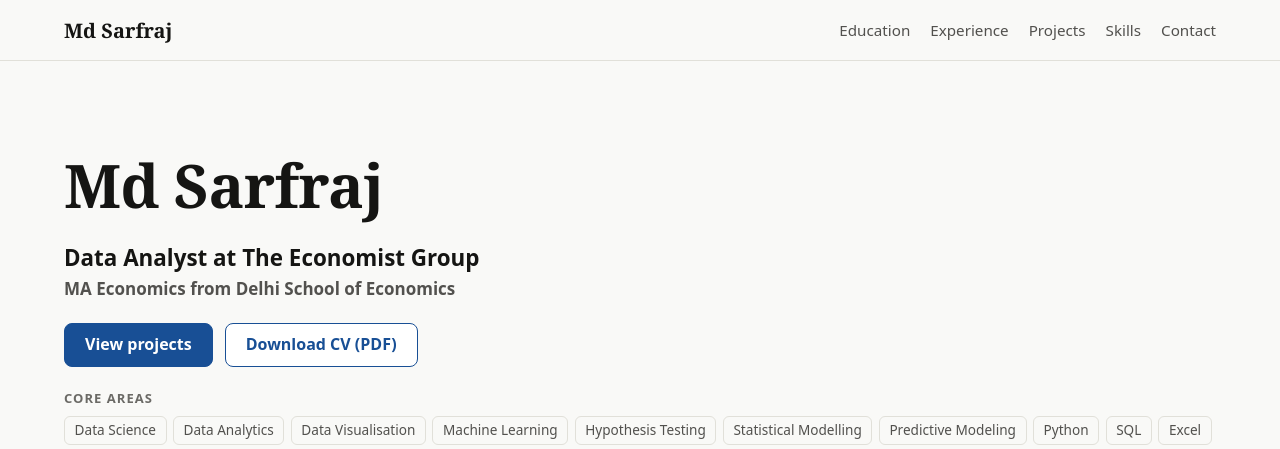
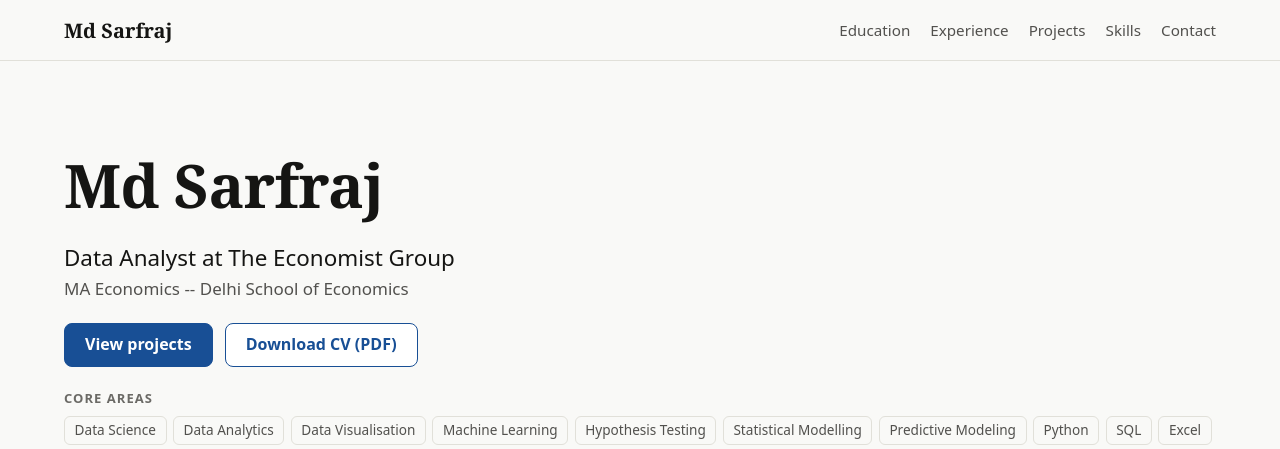
Before and after one commit to imdsarfraz/imdsarfraz.github.io, a plain HTML site: page index.html in a window 1280 px wide. Shown: the top 449 px of the page. Drawn offline with Linux system fonts and the light colour scheme.

Commit message:
Revise Intro Text

```diff
--- a/index.html
+++ b/index.html
@@ -87,8 +87,8 @@
     <section class="hero" aria-labelledby="name">
       <div class="container">
         <h1 id="name">Md Sarfraj</h1>
-        <p class="lead"><strong>Data Analyst at The Economist Group</strong></p>
-        <p class="hero-intro"><strong>MA Economics from Delhi School of Economics</strong></p>
+        <p class="lead">Data Analyst at The Economist Group</p>
+        <p class="hero-intro">MA Economics -- Delhi School of Economics</p>
 
         <div class="actions">
           <a class="btn btn-primary" href="#projects">View projects</a>
```
